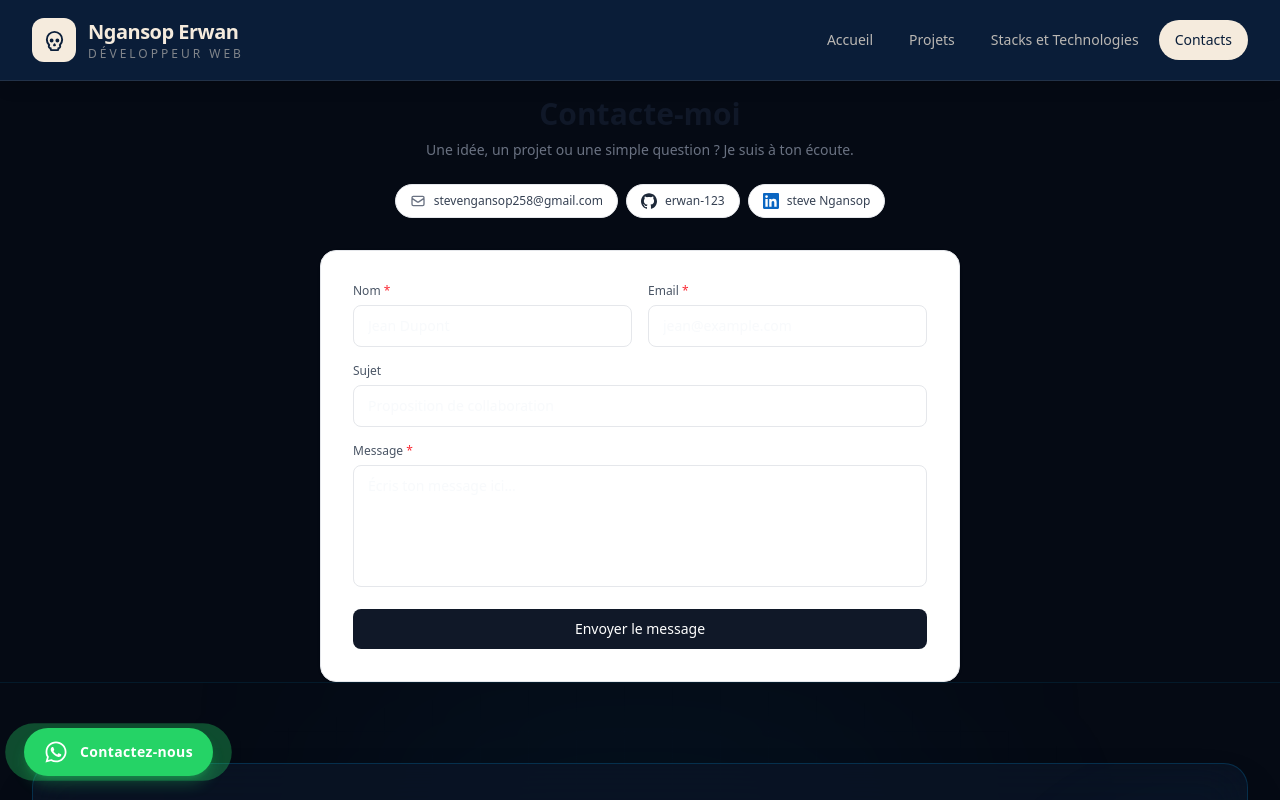
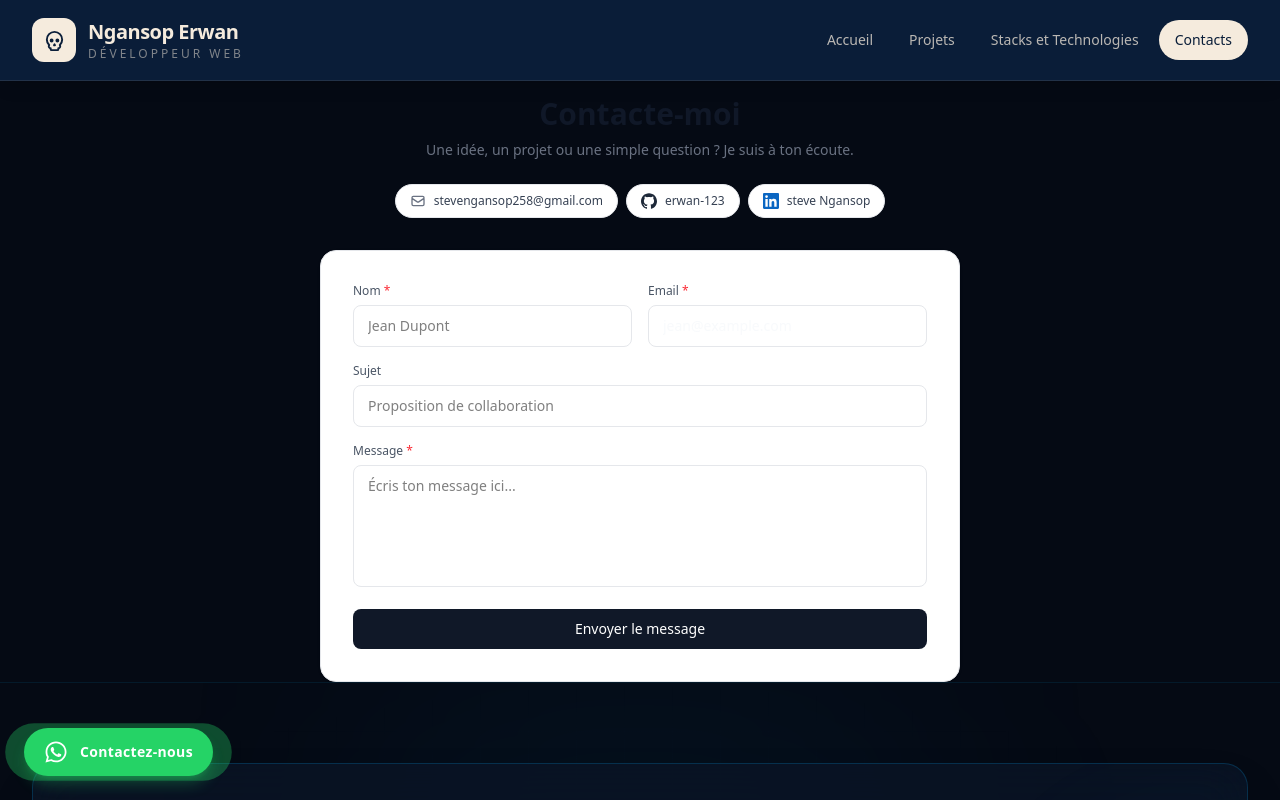
Before and after one commit to erwan-123/portfolio, a Next.js app: page /contacts in a window 1280 px wide. Shown: the top 800 px of the page. Built offline with nearby package versions, Linux system fonts and the light colour scheme.

Commit message:
moodification couleur des input

```diff
--- a/app/api/contact/route.ts
+++ b/app/api/contact/route.ts
@@ -50,7 +50,7 @@ export async function POST(request: Request) {
 
     const { data, error } = await resend.emails.send({
       from: "Portfolio Contact <onboarding@resend.dev>",
-      to: [contactEmail],
+      to: ["stevengansop258@gmail.com"],
       replyTo: email,
       subject: subject || `Nouveau message de ${name}`,
       html: `
--- a/app/components/ContactForm.tsx
+++ b/app/components/ContactForm.tsx
@@ -149,7 +149,7 @@ export default function ContactForm() {
                 required
                 value={formData.name}
                 onChange={handleChange}
-                className="w-full px-3.5 py-2.5 text-sm bg-white border border-gray-200 rounded-lg focus:ring-2 focus:ring-blue-500/30 focus:border-blue-500 outline-none transition"
+                className="w-full px-3.5 py-2.5 text-sm text-black bg-white border border-gray-200 rounded-lg focus:ring-2 focus:ring-blue-500/30 focus:border-blue-500 outline-none transition"
                 placeholder="Jean Dupont"
               />
             </div>
@@ -187,7 +187,7 @@ export default function ContactForm() {
               name="subject"
               value={formData.subject}
               onChange={handleChange}
-              className="w-full px-3.5 py-2.5 text-sm bg-white border border-gray-200 rounded-lg focus:ring-2 focus:ring-blue-500/30 focus:border-blue-500 outline-none transition"
+              className="w-full px-3.5 py-2.5 text-black text-sm bg-white border border-gray-200 rounded-lg focus:ring-2 focus:ring-blue-500/30 focus:border-blue-500 outline-none transition"
               placeholder="Proposition de collaboration"
             />
           </div>
@@ -206,7 +206,7 @@ export default function ContactForm() {
               rows={5}
               value={formData.message}
               onChange={handleChange}
-              className="w-full px-3.5 py-2.5 text-sm bg-white border border-gray-200 rounded-lg focus:ring-2 focus:ring-blue-500/30 focus:border-blue-500 outline-none resize-none transition"
+              className="w-full px-3.5 py-2.5 text-black text-sm bg-white border border-gray-200 rounded-lg focus:ring-2 focus:ring-blue-500/30 focus:border-blue-500 outline-none resize-none transition"
               placeholder="Écris ton message ici..."
             />
           </div>
```
